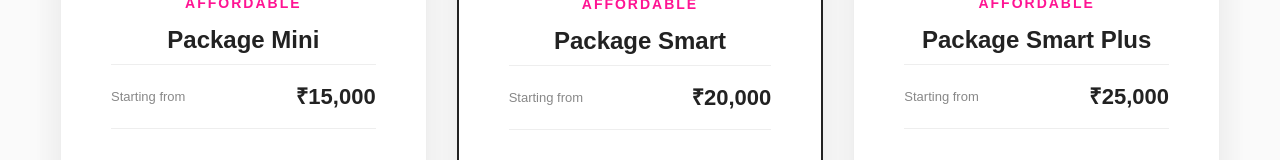
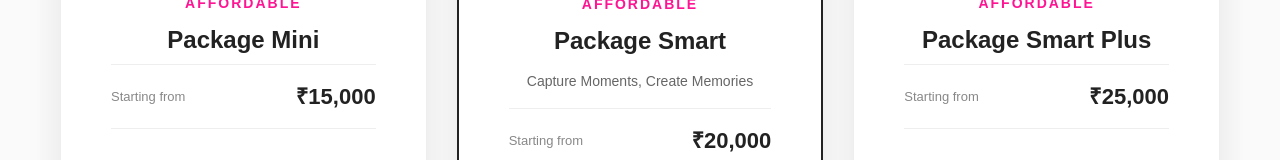
Before and after one commit to madheshwarant-fullstack-dev/sample-photography, a React app: page /packages in a window 1280 px wide. Shown: the part 1395-1555 px from the top of the page. Built offline with nearby package versions, Linux system fonts and the light colour scheme; the HTML template or start-up script is replaced by a standard one.

Commit message:
first commit

```diff
--- a/src/data/packages.js
+++ b/src/data/packages.js
@@ -18,10 +18,12 @@ const packages = [
   category: "AFFORDABLE",
   delivery: "65 Days Deliver",
   price: "₹20,000",
+  image: "/images/packages/smart.png",
+  description: "Capture Moments, Create Memories",
   highlights: [
     "Unlimited Photos",
     "30x10 Size Album (70 Pages)",
-      "10x12 Photo Frame",
+    "10x12 Photo Frame"
   ],
 },
 
```
Also changed, not shown: public/images/packages/smart.png (added). Lines whose indentation alone changed are shown as unchanged.
